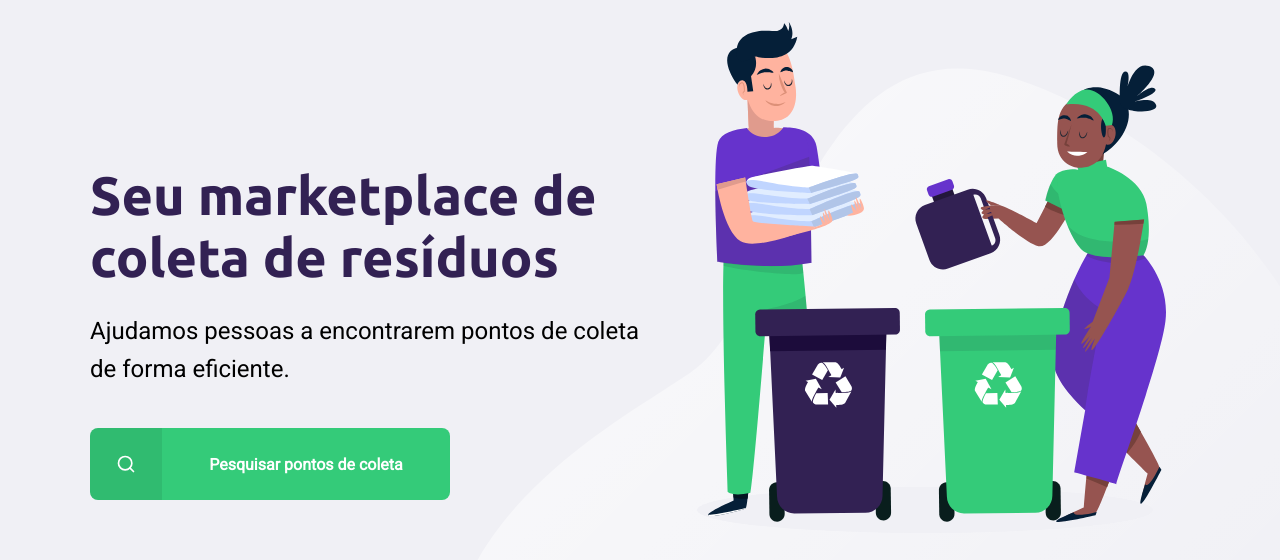
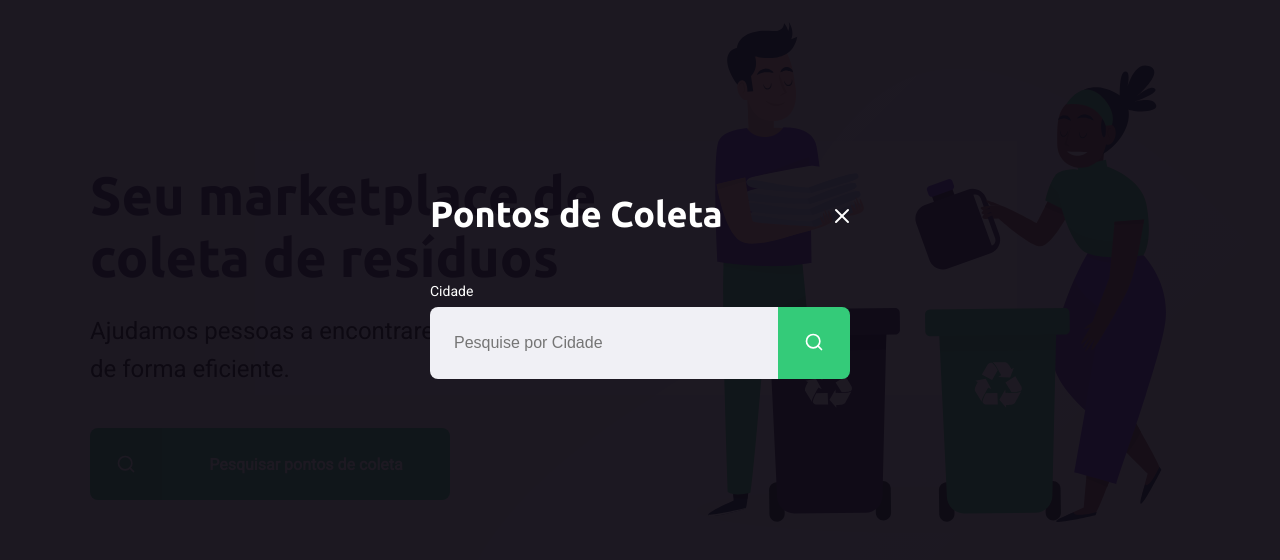
Before and after one commit to Joselucaas/Projeto-NLW, a plain HTML site: page index.html in a window 1280 px wide. Both pictures are taken after a click on the link "Pesquisar pontos de coleta". Shown: the part 114-674 px from the top of the page. Drawn offline with Linux system fonts and the light colour scheme; files whose address does not match are found by name.

Commit message:
Botão "Pesquisar pontos de coleta" configurado

```diff
--- a/index.html
+++ b/index.html
@@ -13,6 +13,7 @@
 
     <link rel="stylesheet" href="styles/main.css">
     <link rel="stylesheet" href="styles/home.css">
+    <link rel="stylesheet" href="styles/modal.css">
 
     <link rel="stylesheet" href="styles/responsive.css">
 
@@ -42,8 +43,24 @@
         </div>
     </div>
 
+    <div id="modal" class="hide">
+        <div class="content">
+            <div class="header">
+                <h1>Pontos de Coleta</h1>
+                <a href="#">Fechar</a>
+            </div>
+            <form action="">
+                <label for="search">Cidade</label>
+                <div class="search field">
+                    <input type="text" name="search" placeholder="Pesquise por Cidade">
+                    <button>
+                        <img src="extras-aula-1/icones/search.svg" alt="Buscar">
+                    </button>
+                </div>
+            </form>
+        </div>
+    </div>
 
-
-
+    <script src="scripts/index.js"></script>
 </body>
 </html>
--- /dev/null
+++ b/scripts/index.js
@@ -0,0 +1,11 @@
+const buttonSearch = document.querySelector("#page-home main a")
+const modal = document.querySelector("#modal")
+const close = document.querySelector("#modal .header a")
+
+buttonSearch.addEventListener("click", () => {
+    modal.classList.remove("hide")
+})
+
+close.addEventListener("click", () => {
+    modal.classList.add("hide")
+})
--- /dev/null
+++ b/styles/modal.css
@@ -0,0 +1,95 @@
+#modal {
+    background-color: #0E0A14ef;
+
+    height: 100vh;
+    width: 100vw;
+
+    position: fixed;
+    top: 0;
+
+    display: flex;
+    justify-content: center;
+    align-items: center;
+
+    transition: 400ms;
+}
+
+#modal.hide {
+    display: none;
+}
+
+#modal .content {
+    color: white;
+
+    width: 420px;
+}
+
+#modal .header {
+    display: flex;
+    align-items: center;
+    justify-content: space-between;
+
+    margin-bottom: 48px;
+}
+
+#modal .header a {
+    background-image: url("../extras-aula-1/icones/x.svg");
+
+    width: 20px;
+    height: 20px;
+
+    display: flex;
+
+    font-size: 0.01px;
+}
+
+#modal .header h1 {
+    color: white;
+
+    font-size: 36px;
+    line-height: 42px;
+}
+
+#modal form label {
+    font-size: 14px;
+    line-height: 16px;
+
+    display: block;
+    margin-bottom: 8px;
+}
+
+#modal form .field {
+    display: flex;
+}
+
+#modal form input {
+    flex: 1;
+
+    background-color: #f0f0f5;
+
+    border-radius: 8px 0 0 8px;
+    border: 0;
+
+    padding: 16px 24px;
+
+    font-size: 16px;
+    color: #6c6c80;
+
+    outline: none;
+}
+
+#modal form button {
+    width: 72px;
+    height: 72px;
+
+    background-color: var(--primary-color);
+    border: 0;
+    border-radius: 0 8px 8px 0;
+
+    outline: none;
+    cursor: pointer;
+}
+
+#modal form button:hover {
+    background-color: #2fb85e;
+}
```
